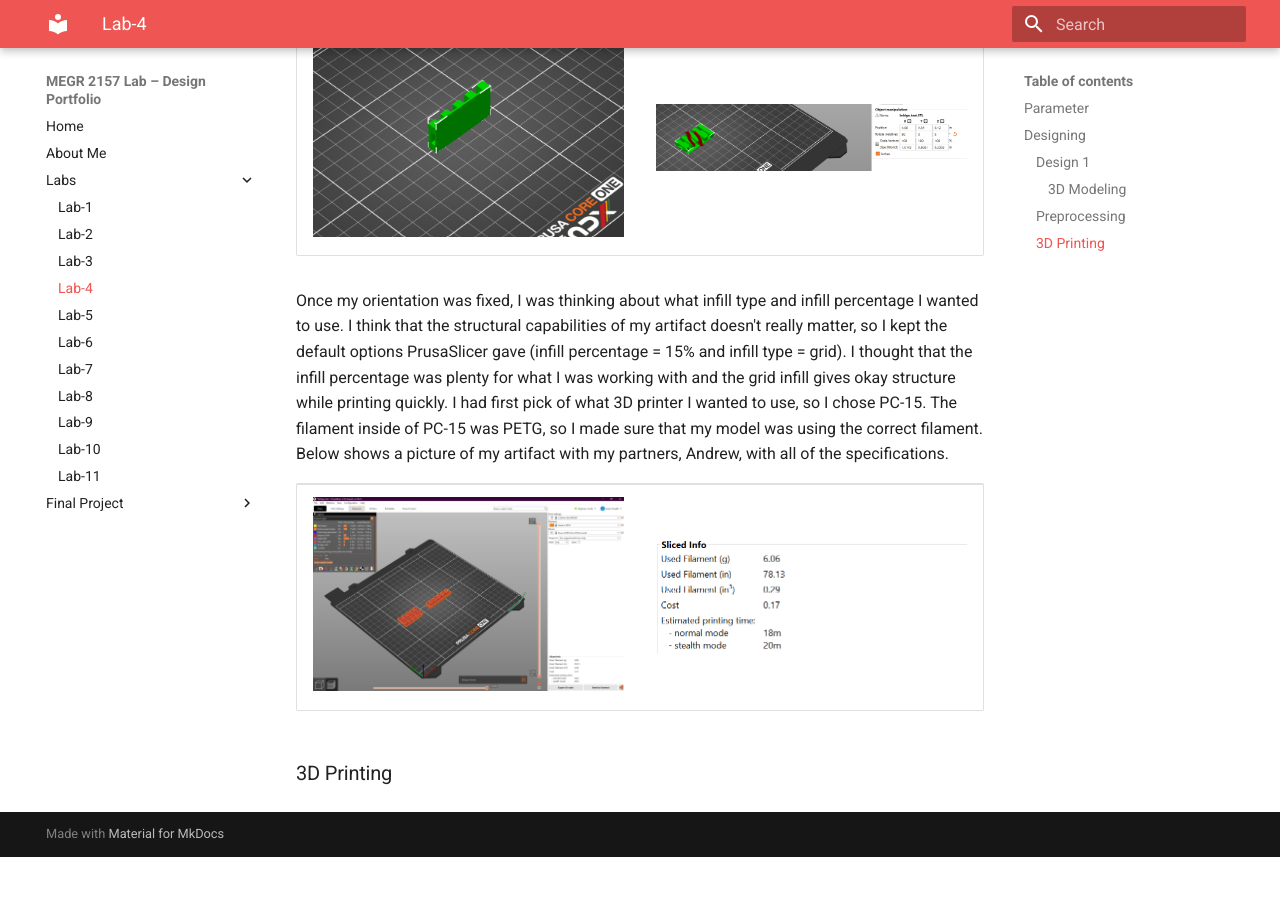
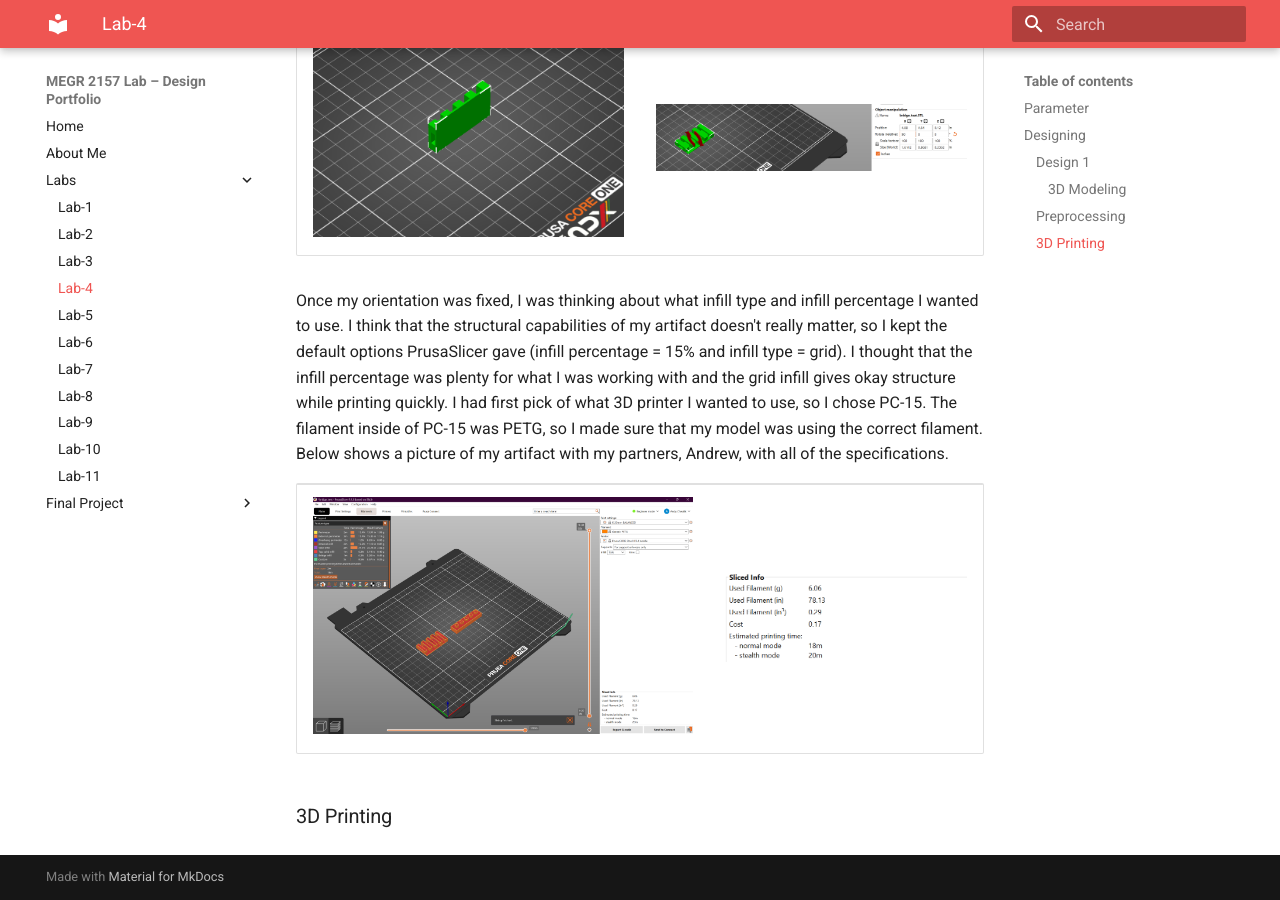
Before and after one commit to AndyChwalik/andy-chwalik-portfolio, an MkDocs documentation site: the page built from docs/Labs/L04/index.md, in a window 1280 px wide and 900 px high, scrolled down 5800 px. Built offline with MkDocs 1.6.1 and Material for MkDocs 9.7.7, drawn with Linux system fonts in a browser that asks for light colours; before the commit the page ends 6657 px from its top, so only the background shows below that.

Commit message:
Update index.md

```diff
--- a/docs/Labs/L04/index.md
+++ b/docs/Labs/L04/index.md
@@ -139,10 +139,10 @@
 
 <table style="width:100%;">
   <tr>
-    <td style="width:50%; text-align: center; vertical-align:middle;">
+    <td style="width:60%; text-align: center; vertical-align:middle;">
       <img src="petg_info.png" alt="Prusa_interface" height="100%" width="auto">
     </td>
-    <td style="width:50%; text-align: center; vertical-align:middle;">
+    <td style="width:40%; text-align: center; vertical-align:middle;">
       <img src="sliced_info.png" alt="sliced_info" height="100%" width="auto">
     </td>
   </tr>
```
